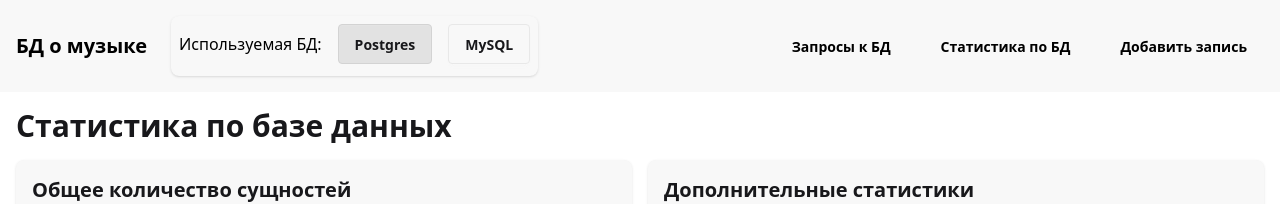
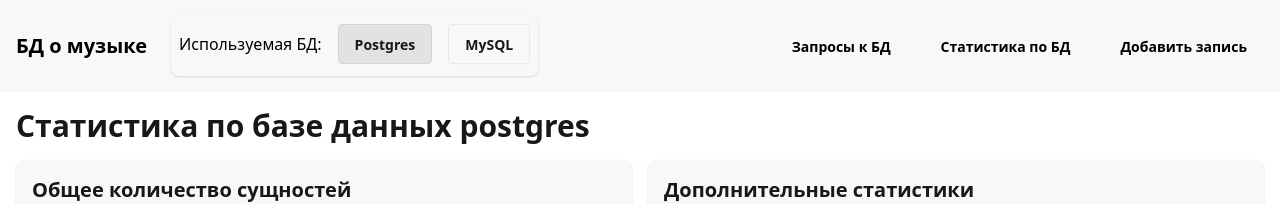
Before and after one commit to kiespetch1/music-db-lab, a Next.js app: page /statistics in a window 1280 px wide. Shown: the top 204 px of the page. Built offline with nearby package versions, Linux system fonts and the light colour scheme; no server answers; the database is empty.

Commit message:
добавлено отображение текущей бд в статистике

```diff
--- a/package.json
+++ b/package.json
@@ -3,6 +3,7 @@
   "version": "0.1.0",
   "private": true,
   "scripts": {
+    "dev": "next dev",
     "migrate-reset-postgres": "prisma migrate reset --schema=prisma-postgres/schema.postgres.prisma --force",
     "migrate-reset-mysql": "prisma migrate reset --schema=prisma-mysql/schema.mysql.prisma --force",
     "migrate-postgres": "npx prisma migrate dev --schema=prisma-postgres/schema.postgres.prisma --name init",
@@ -11,6 +12,10 @@
     "migrate-resolve-postgres": "npx prisma migrate resolve --applied \"20250318172021_init\" --schema=prisma-postgres/schema.postgres.prisma || true",
     "migrate-deploy-postgres": "npx prisma migrate deploy --schema=prisma-postgres/schema.postgres.prisma",
     "migrate-deploy-mysql": "npx prisma migrate deploy --schema=prisma-mysql/schema.mysql.prisma",
+
+    "prebuild:dev": "npm run migrate-reset-postgres && npm run migrate-reset-mysql && npm run migrate-postgres && npm run migrate-mysql",
+
+    "build:dev": "npm run prebuild:dev && npm run create-public2 && npm run generate-postgres && npm run seed:postgres && npm run generate-mysql && npm run seed:mysql && next build",
 
     "generate-postgres": "npx prisma generate --schema=prisma-postgres/schema.postgres.prisma",
     "generate-mysql": "npx prisma generate --schema=prisma-mysql/schema.mysql.prisma",
--- a/src/app/statistics/page.client.tsx
+++ b/src/app/statistics/page.client.tsx
@@ -28,7 +28,7 @@ export default function StatisticsClientPage() {
 
     return (
         <div className="space-y-8">
-            <h1 className="text-3xl font-bold mb-4">Статистика по базе данных</h1>
+            <h1 className="text-3xl font-bold mb-4">Статистика по базе данных {statistics.currentDb}</h1>
             <div className="grid grid-cols-1 md:grid-cols-2 gap-4">
                 {/* Общая статистика */}
                 <div className="card bg-base-200 p-4 shadow">
```
